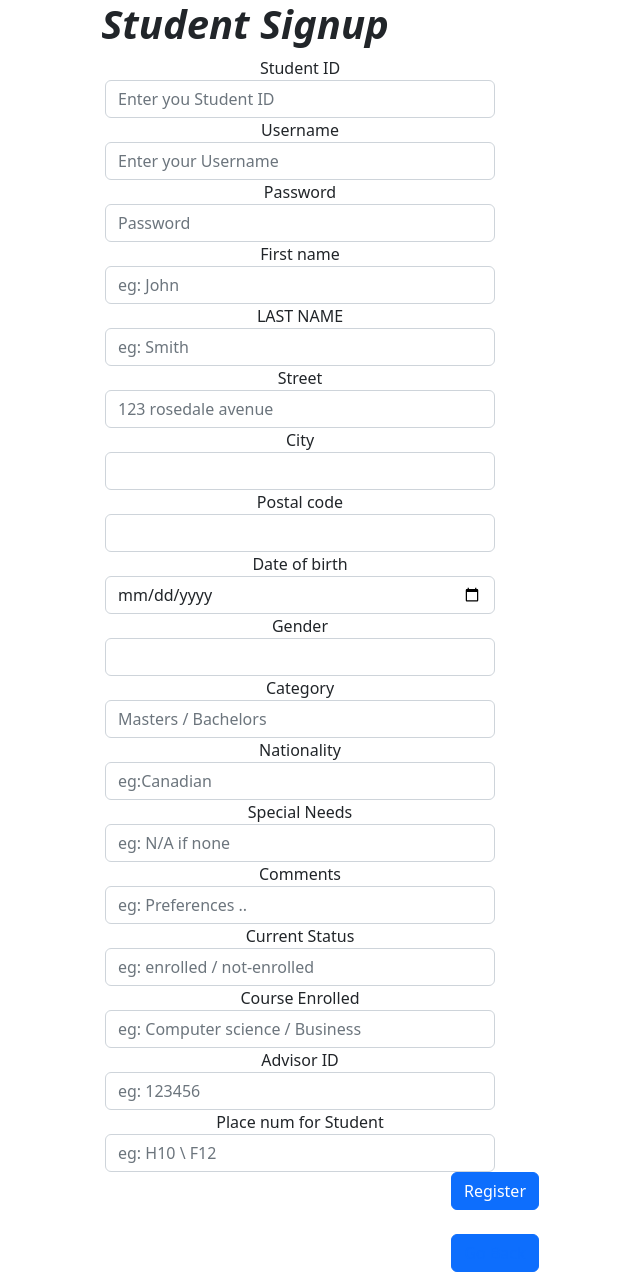
After one commit to aksh0010/my_residence, a PHP site: page /student_signup.html in a window 1280 px wide. The commit adds this page. Shown: the whole page, without its empty margins (395-1035 px from the left). Run offline with PHP 8.4, Linux system fonts and the light colour scheme.

Commit message:
Working signup page for student_signup.php

```diff
--- a/php/admin_home.php
+++ b/php/admin_home.php
@@ -299,7 +299,7 @@ if (!$_SESSION['patel4d1_My_residence']) {
   </div>
   <hr>
   <button class="btn btn-warning" style="text-decoration:none"> <a href="staff_signup.html">Register Staff</a> </button>
-  <br><button class="btn btn-warning" style="text-decoration:none"> <a href="student_signup.php">Register Student</a> </button>
+  <br><button class="btn btn-warning" style="text-decoration:none"> <a href="student_signup.html">Register Student</a> </button>
   <br>
 
   <Center><button class="btn btn-warning" style="text-decoration:none"> <a href="logout.php">Log out</a> </button></Center>
--- /dev/null
+++ b/php/student_signup.html
@@ -0,0 +1,134 @@
+
+<!DOCTYPE html>
+<html lang="en">
+
+<head>
+  <meta charset="UTF-8" />
+  <meta http-equiv="X-UA-Compatible" content="IE=edge" />
+  <meta name="viewport" content="width=device-width, initial-scale=1.0" />
+  <title>Document</title>
+  <!-- CSS only -->
+  <link href="https://cdn.jsdelivr.net/npm/bootstrap@5.2.3/dist/css/bootstrap.min.css" rel="stylesheet" integrity="sha384-rbsA2VBKQhggwzxH7pPCaAqO46MgnOM80zW1RWuH61DGLwZJEdK2Kadq2F9CUG65" crossorigin="anonymous" />
+  <!-- JavaScript Bundle with Popper -->
+  <script src="https://cdn.jsdelivr.net/npm/bootstrap@5.2.3/dist/js/bootstrap.bundle.min.js" integrity="sha384-kenU1KFdBIe4zVF0s0G1M5b4hcpxyD9F7jL+jjXkk+Q2h455rYXK/7HAuoJl+0I4" crossorigin="anonymous"></script>
+</head>
+
+<body style="text-align: center;">
+  <!-- !! div for nav bar if needed -->
+  <div>
+    <center>
+      <h1><i> <b> Student Signup</b></i> </h1>
+    </center>
+  </div>
+
+  <!-- !! Div for the rest of code  -->
+  <div>
+    <form style="padding-left: 500px;" action="student_signup.php" method="POST">
+      <div class="form-row">
+        <div class="form-group col-md-6">
+          <label for="inputEmail4">Student ID</label>
+          <input type="number" class="form-control" name="STD_ID" placeholder="Enter you Student ID" />
+        </div>
+        <div class="form-group col-md-6">
+          <label for="inputEmail4">Username</label>
+          <input type="text" class="form-control" name="username" placeholder="Enter your Username" />
+        </div>
+        <div class="form-group col-md-6">
+          <label for="inputPassword4">Password</label>
+          <input type="password" class="form-control" name="password" placeholder="Password" />
+        </div>
+      </div>
+
+      <div class="form-group col-md-6">
+        <label for="inputAddress">First name</label>
+        <input type="text" class="form-control" name="STD_FNAME" placeholder="eg: John" />
+      </div>
+      <div class="form-group col-md-6">
+        <label for="inputAddress2">LAST NAME</label>
+        <input type="text" class="form-control" name="STD_LNAME" placeholder="eg: Smith" />
+      </div>
+      <div class="form-row">
+        <div class="form-group col-md-6">
+          <label for="inputEmail4">Street</label>
+          <input type="text" class="form-control" name="STREET" placeholder="123 rosedale avenue" />
+        </div>
+        <div class="form-group col-md-6">
+          <label for="inputCity">City</label>
+          <input type="text" class="form-control" name="CITY" />
+        </div>
+        <!-- <div class="form-group col-md-4">
+            <label for="inputState">State</label>
+            <select name="inputState" class="form-control">
+              <option selected>Choose...</option>
+              <option>...</option>
+            </select>
+          </div> -->
+        <div class="form-group col-md-6">
+          <label for="inputZip">Postal code</label>
+          <input type="text" class="form-control" name="POSTAL_CODE" />
+        </div>
+      </div>
+
+      <div>
+        <div class="form-group col-md-6">
+          <label for="inputZip">Date of birth</label>
+          <input type="date" class="form-control" name="DOB" />
+        </div>
+        <div class="form-group col-md-6">
+          <label for="inputZip">Gender</label>
+          <input type="text" class="form-control" name="GENDER" />
+
+        </div>
+        <div class="form-group col-md-6">
+          <label for="inputZip">Category</label>
+          <input type="text" class="form-control" name="STUDENT_CATEGORY" placeholder="Masters / Bachelors" />
+
+        </div>
+        <div class="form-group col-md-6">
+          <label for="inputZip">Nationality</label>
+          <input type="text" class="form-control" name="NATIONALITY" placeholder="eg:Canadian " />
+
+        </div>
+
+        <div class="form-group col-md-6">
+          <label for="inputZip">Special Needs</label>
+          <input type="text" class="form-control" name="SPECIAL_NEEDS" placeholder="eg: N/A if none" />
+
+        </div>
+        <div class="form-group col-md-6">
+          <label for="inputZip">Comments</label>
+          <input type="text" class="form-control" name="COMMENTS" placeholder="eg: Preferences .." />
+
+        </div>
+        <div class="form-group col-md-6">
+          <label for="inputZip">Current Status</label>
+          <input type="text" class="form-control" name="CURRENT_STATUS" placeholder="eg: enrolled / not-enrolled" />
+
+        </div>
+        <div class="form-group col-md-6">
+          <label for="inputZip">Course Enrolled</label>
+          <input type="text" class="form-control" name="COURSE_ENROLLED" placeholder="eg: Computer science / Business " />
+
+        </div>
+
+        <div class="form-group col-md-6">
+          <label for="inputZip">Advisor ID</label>
+          <input type="number" class="form-control" name="ADVISOR_ID" placeholder="eg: 123456 " />
+
+        </div>
+        <div class="form-group col-md-6">
+          <label for="inputZip">Place num for Student</label>
+          <input type="text" class="form-control" name="PLACE_NUM" placeholder="eg: H10 \ F12" />
+
+        </div>
+      </div>
+
+      <button type="submit" class="btn btn-primary">Register</button>
+      <br><br>
+      <button type="submit" id="btn" class="btn btn-primary"> <a href="admin_login.php"> Go Back</a> </button>
+
+    </form>
+  </div>
+</body>
+
+</html>
```
Also changed, not shown: php/student_signup.php (+10 -154 lines).
